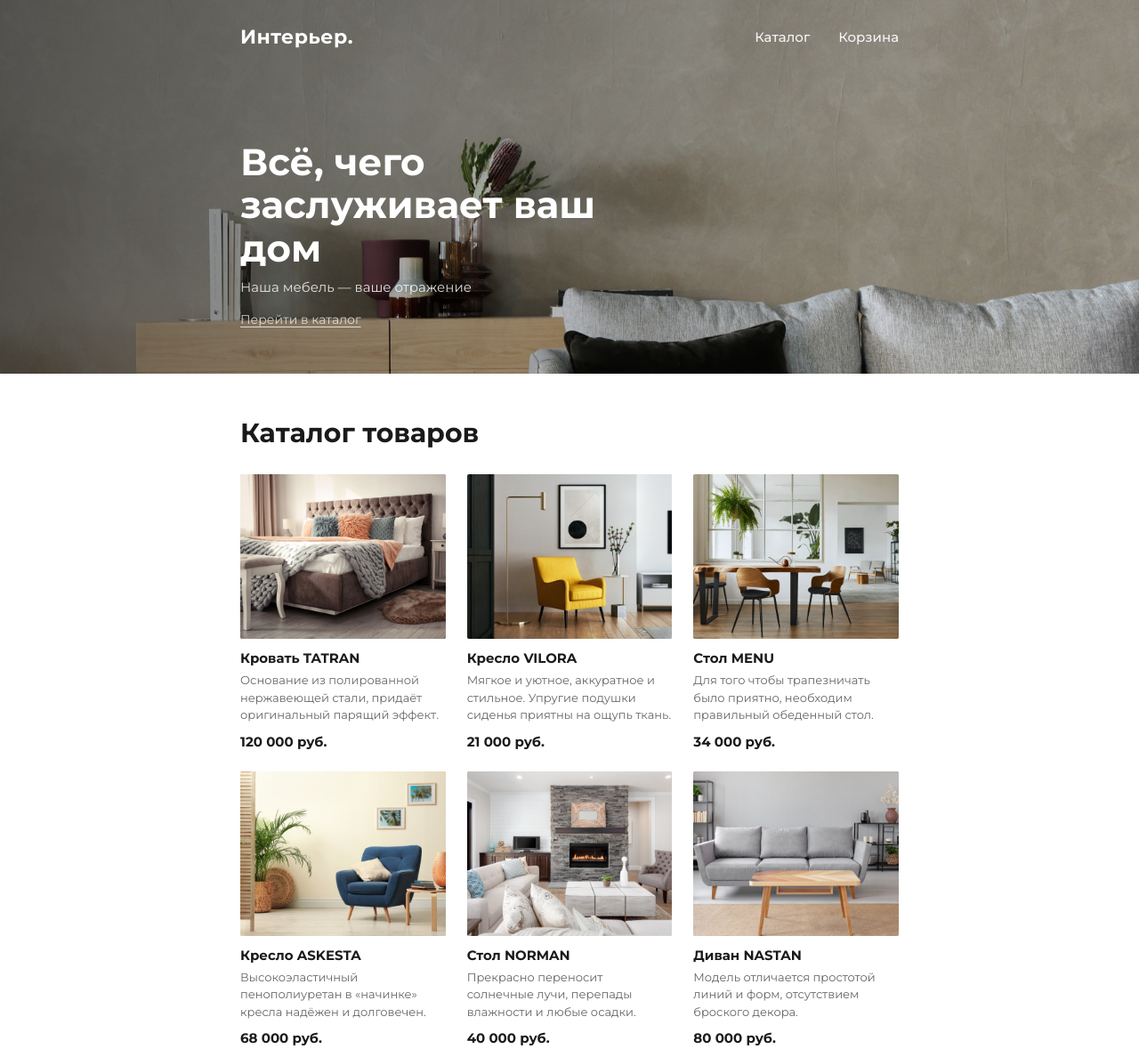
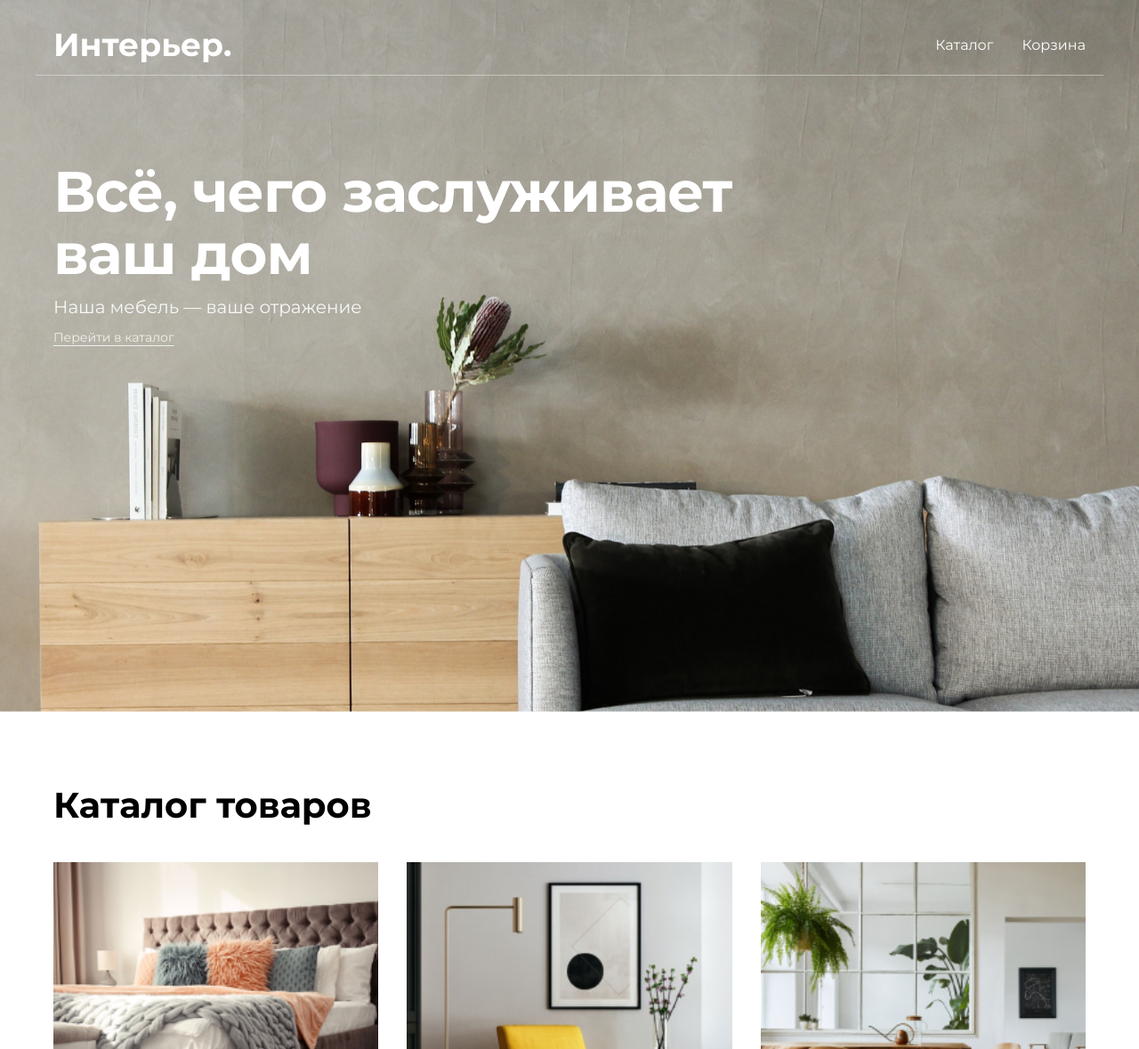
Before and after one commit to twinfy2-gif/-_, a plain HTML site: page index.html in a window 1280 px wide. Shown: the top 1179 px of the page at 89% size. Drawn offline with Linux system fonts and the light colour scheme.

Commit message:
Update style.css

```diff
--- a/styles/style.css
+++ b/styles/style.css
@@ -7,181 +7,161 @@
 body {
   font-family: 'Montserrat', sans-serif;
   background-color: #fff;
-  color: #1a1a1a;
+  color: #000;
 }
 
-/* Center wrapper */
 .center {
-  max-width: 780px;
+  max-width: 1200px;
   margin: 0 auto;
   padding: 0 20px;
 }
 
-/* ===== HEADER ===== */
+
 header {
   position: absolute;
   top: 0;
   left: 0;
   right: 0;
   z-index: 10;
-  padding: 28px 0;
+  padding-top: 32px;
+}
+
+
+header::after {
+  display: none;
 }
 
 header .center {
   display: flex;
   justify-content: space-between;
-  align-items: center;
+  align-items: flex-end;
+
+
+  border-bottom: 1px solid rgba(255, 255, 255, 0.4);
+  padding-bottom: 16px;
 }
 
 .logo {
-  font-size: 22px;
+  font-size: 36px;
   font-weight: 700;
   color: #fff;
   text-decoration: none;
-  letter-spacing: 0.5px;
+  line-height: 1;
 }
 
 nav {
   display: flex;
   gap: 32px;
+  padding-bottom: 8px;
 }
 
 nav a {
   color: #fff;
   text-decoration: none;
-  font-size: 15px;
-  font-weight: 500;
-  opacity: 0.92;
-  transition: opacity 0.2s;
+  font-size: 16px;
+  font-weight: 400;
 }
 
-nav a:hover {
-  opacity: 1;
+
+.hero {
+  position: relative;
+  height: 100vh;
+  min-height: 700px;
+
+  background-image: url('../images/hero-bg.jpg');
+  background-size: cover;
+  background-position: center center;
+  background-repeat: no-repeat;
+
+  display: flex;
+
+  align-items: flex-start;
+  padding-top: 180px;
 }
 
-/* ===== HERO ===== */
-.hero {
-  position: relative;
-  height: 420px;
-  background-image: url('../images/hero-bg.jpg'),
-    linear-gradient(135deg, #8a9e8a 0%, #c4b49a 50%, #a8977e 100%);
-  background-size: cover;
-  background-position: center;
-  display: flex;
-  align-items: flex-end;
-}
 
 .hero::before {
-  content: '';
-  position: absolute;
-  inset: 0;
-  background: linear-gradient(
-    to right,
-    rgba(0, 0, 0, 0.55) 0%,
-    rgba(0, 0, 0, 0.15) 70%,
-    transparent 100%
-  );
+  content: none;
 }
 
 .hero-content {
   position: relative;
   z-index: 2;
-  padding: 0 0 52px 0;
   width: 100%;
 }
 
-.hero-content .center {
-  display: flex;
-  flex-direction: column;
-  align-items: flex-start;
-}
-
 .hero h1 {
-  font-size: 42px;
+  font-size: 64px;
   font-weight: 700;
   color: #fff;
-  line-height: 1.15;
-  max-width: 480px;
-  margin-bottom: 10px;
+  line-height: 1.1;
+  max-width: 800px;
+  margin-bottom: 12px;
+  letter-spacing: -1px;
 }
 
 .hero-subtitle {
-  font-size: 15px;
-  color: rgba(255, 255, 255, 0.85);
-  margin-bottom: 18px;
-  font-weight: 400;
+  font-size: 20px;
+  color: #fff;
+  margin-bottom: 12px;
+  opacity: 0.9;
 }
 
 .hero-link {
   font-size: 14px;
-  color: rgba(255, 255, 255, 0.75);
+  color: #fff;
   text-decoration: underline;
-  text-underline-offset: 3px;
-  transition: color 0.2s;
+  text-underline-offset: 4px;
+  opacity: 0.8;
 }
 
-.hero-link:hover {
-  color: #fff;
-}
-
-/* ===== CATALOG ===== */
 .catalog {
-  padding: 48px 0 60px;
+  padding: 80px 0;
 }
 
 .catalog h2 {
-  font-size: 30px;
-  font-weight: 700;
-  margin-bottom: 28px;
-  color: #1a1a1a;
+  font-size: 40px;
+  margin-bottom: 40px;
 }
 
 .products-grid {
-  display: flex;
-  flex-wrap: wrap;
-  gap: 24px;
-}
-
-.product-card {
-  flex: 1 1 calc(33.333% - 16px);
-  min-width: 200px;
+  display: grid;
+  grid-template-columns: repeat(3, 1fr);
+  gap: 48px 32px;
 }
 
 .product-card img {
   width: 100%;
-  height: 185px;
+  aspect-ratio: 1 / 1;
   object-fit: cover;
-  display: block;
-  border-radius: 2px;
-  background: linear-gradient(135deg, #d8d0c8 0%, #c4b49a 100%);
+  margin-bottom: 16px;
 }
 
 .product-card h3 {
-  font-size: 15px;
-  font-weight: 700;
-  margin-top: 12px;
-  margin-bottom: 6px;
-  color: #1a1a1a;
+  font-size: 20px;
+  margin-bottom: 8px;
 }
 
 .product-card p {
-  font-size: 13px;
-  color: #666;
+  font-size: 14px;
+  color: #888;
   line-height: 1.5;
-  margin-bottom: 10px;
+  margin-bottom: 12px;
 }
 
 .product-card .price {
-  font-size: 15px;
+  font-size: 20px;
   font-weight: 700;
-  color: #1a1a1a;
 }
 
-/* ===== FOOTER ===== */
+
 footer {
-  border-top: 1px solid #e8e8e8;
-  padding: 28px 20px;
+  background-color: #f8f8f8;
+  padding: 60px 0;
   text-align: center;
-  font-size: 14px;
-  color: #555;
 }
+
+footer p {
+  font-weight: 700;
+  font-size: 16px;
+}
```
